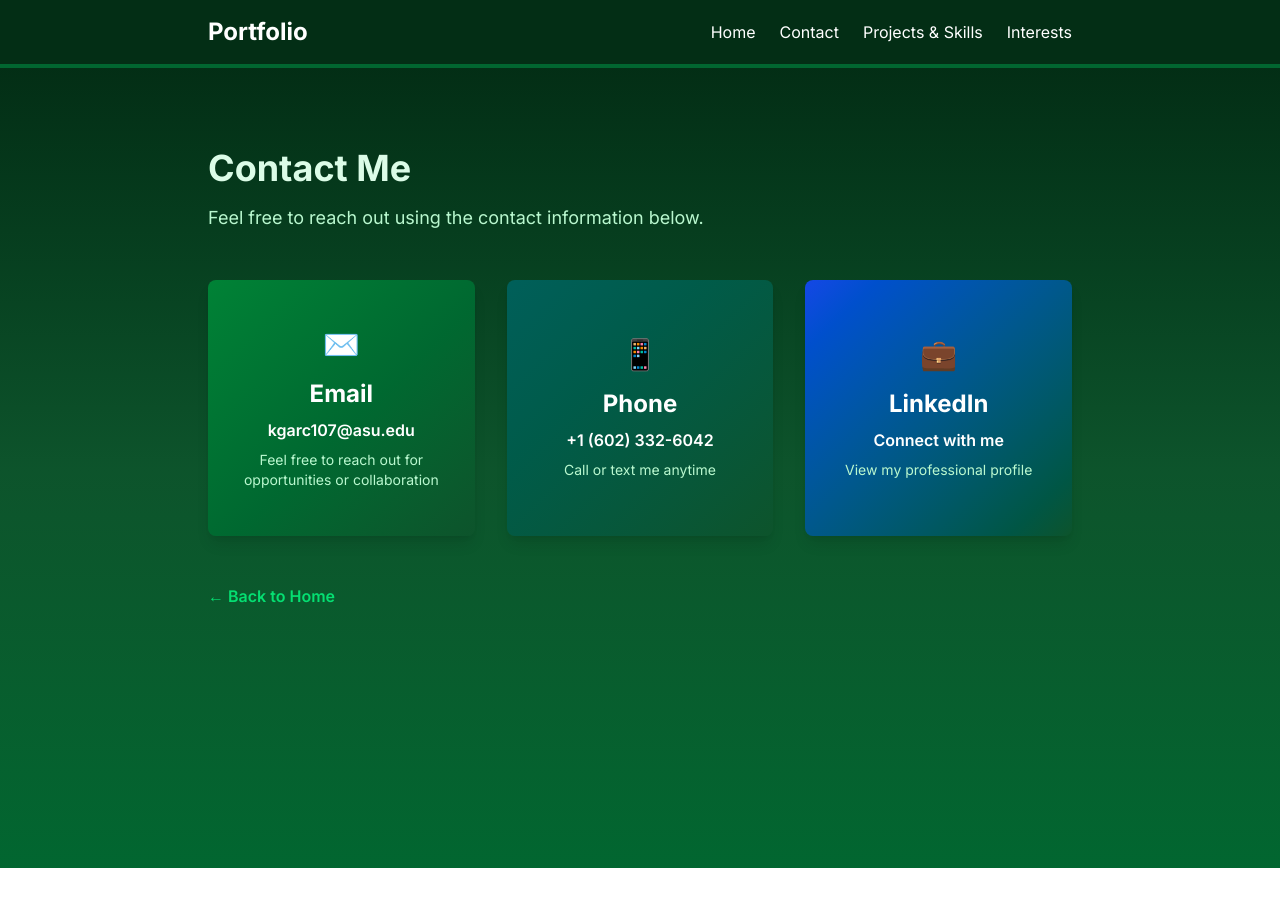
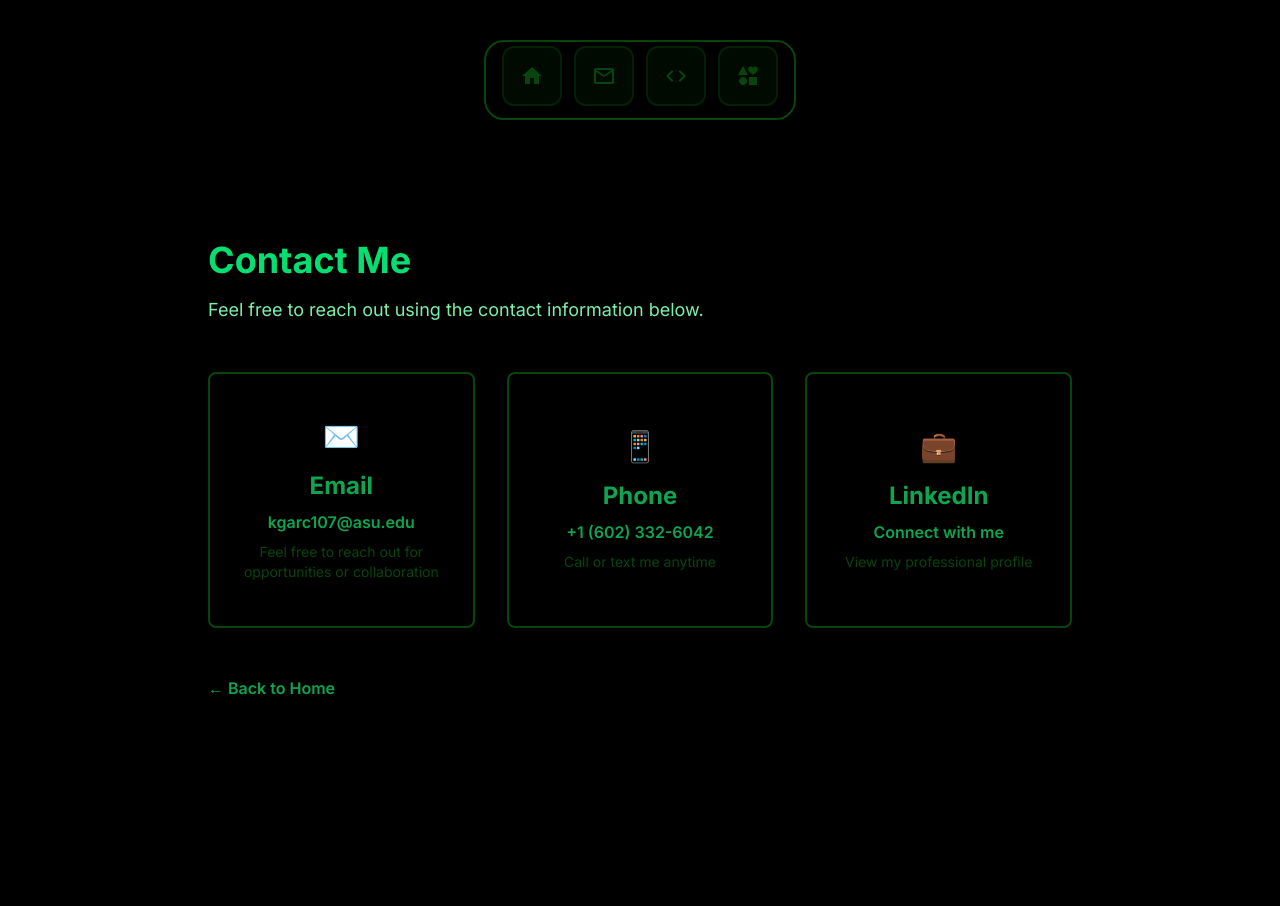
Before and after one commit to kayceegarciia/website, a Next.js app: page /contact in a window 1280 px wide. Shown: the top 906 px of the page. Before the commit the page ends 868 px from the top, so only its background shows below. Built offline with nearby package versions, Linux system fonts and the light colour scheme.

Commit message:
Add animated dock navigation and redesign site with black and custom green theme

```diff
--- a/package.json
+++ b/package.json
@@ -9,9 +9,11 @@
     "lint": "eslint"
   },
   "dependencies": {
+    "motion": "^12.31.0",
     "next": "16.1.6",
     "react": "19.2.3",
-    "react-dom": "19.2.3"
+    "react-dom": "19.2.3",
+    "react-icons": "^5.5.0"
   },
   "devDependencies": {
     "@tailwindcss/postcss": "^4",
--- a/src/app/contact/page.tsx
+++ b/src/app/contact/page.tsx
@@ -1,64 +1,61 @@
-import Navigation from '@/components/Navigation';
 import Link from 'next/link';
 
 export default function Contact() {
   return (
-    <>
-      <Navigation />
-      <main className="min-h-screen bg-gradient-to-b from-green-950 via-green-900 to-green-800">
+    <main className="min-h-screen bg-black">
         <div className="max-w-4xl mx-auto px-4 py-20">
-          <h1 className="text-4xl font-bold text-green-100 mb-4">Contact Me</h1>
-          <p className="text-lg text-green-200 mb-12">
+          <h1 className="text-4xl font-bold text-green-400 mb-4">Contact Me</h1>
+          <p className="text-lg text-green-300 mb-12">
             Feel free to reach out using the contact information below.
           </p>
 
           <div className="grid grid-cols-1 md:grid-cols-3 gap-8">
-            <div className="relative h-64 flex items-center justify-center rounded-lg shadow-lg bg-gradient-to-br from-green-700 to-green-900">
+            <div className="relative h-64 flex items-center justify-center rounded-lg shadow-lg bg-gradient-to-br from-black/60 to-black border-2" style={{borderColor: '#07450C'}}>
               <div className="relative text-center px-6">
                 <div className="flex items-center justify-center mb-4">
                   <div className="text-3xl">✉️</div>
                 </div>
-                <h2 className="text-2xl font-bold text-white mb-2">Email</h2>
-                <p className="text-white mb-2">
-                  <a href="mailto:kgarc107@asu.edu" className="hover:text-green-200 font-semibold">
+                <h2 className="text-2xl font-bold mb-2" style={{color: '#0EA551'}}>Email</h2>
+                <p className="mb-2" style={{color: '#07450C'}}>
+                  <a href="mailto:kgarc107@asu.edu" className="font-semibold" style={{color: '#0EA551'}}>
                     kgarc107@asu.edu
                   </a>
                 </p>
-                <p className="text-green-200 text-sm">
+                <p className="text-sm" style={{color: '#07450C'}}>
                   Feel free to reach out for opportunities or collaboration
                 </p>
               </div>
             </div>
 
-            <div className="relative h-64 flex items-center justify-center rounded-lg shadow-lg bg-gradient-to-br from-teal-800 to-green-900">
+            <div className="relative h-64 flex items-center justify-center rounded-lg shadow-lg bg-gradient-to-br from-black/60 to-black border-2" style={{borderColor: '#07450C'}}>
               <div className="relative text-center px-6">
                 <div className="flex items-center justify-center mb-4">
                   <div className="text-3xl">📱</div>
                 </div>
-                <h2 className="text-2xl font-bold text-white mb-2">Phone</h2>
-                <p className="text-white mb-2">
-                  <a href="tel:+1-602-332-6042" className="hover:text-green-200 font-semibold">
+                <h2 className="text-2xl font-bold mb-2" style={{color: '#0EA551'}}>Phone</h2>
+                <p className="mb-2" style={{color: '#07450C'}}>
+                  <a href="tel:+1-602-332-6042" className="font-semibold" style={{color: '#0EA551'}}>
                     +1 (602) 332-6042
                   </a>
                 </p>
-                <p className="text-green-200 text-sm">
+                <p className="text-sm" style={{color: '#07450C'}}>
                   Call or text me anytime
                 </p>
               </div>
             </div>
 
-            <div className="relative h-64 flex items-center justify-center rounded-lg shadow-lg bg-gradient-to-br from-blue-700 to-green-900">
+            <div className="relative h-64 flex items-center justify-center rounded-lg shadow-lg bg-gradient-to-br from-black/60 to-black border-2" style={{borderColor: '#07450C'}}>
               <div className="relative text-center px-6">
                 <div className="flex items-center justify-center mb-4">
                   <div className="text-3xl">💼</div>
                 </div>
-                <h2 className="text-2xl font-bold text-white mb-2">LinkedIn</h2>
-                <p className="text-white mb-2">
-                  <a href="https://www.linkedin.com/in/kaycee-garciia" target="_blank" rel="noopener noreferrer" className="hover:text-green-200 font-semibold">
+                <h2 className="text-2xl font-bold mb-2" style={{color: '#0EA551'}}>LinkedIn</h2>
+                <p className="mb-2" style={{color: '#07450C'}}>
+                  <a href="https://www.linkedin.com/in/kaycee-garciia" target="_blank" rel="noopener noreferrer" className="font-semibold" style={{color: '#0EA551'}}>
                     Connect with me
                   </a>
                 </p>
-                <p className="text-green-200 text-sm">
+                <p className="text-sm" style={{color: '#07450C'}}>
                   View my professional profile
                 </p>
               </div>
@@ -66,12 +63,11 @@ export default function Contact() {
           </div>
 
           <div className="mt-12">
-            <Link href="/" className="text-green-400 hover:text-green-300 font-semibold">
+            <Link href="/" className="font-semibold" style={{color: '#0EA551'}}>
               ← Back to Home
             </Link>
           </div>
         </div>
-      </main>
-    </>
+    </main>
   );
 }
--- a/src/app/globals.css
+++ b/src/app/globals.css
@@ -1,4 +1,14 @@
 @import "tailwindcss";
+
+html {
+  margin: 0;
+  padding: 0;
+}
+
+body {
+  margin: 0;
+  padding: 0;
+}
 
 :root {
   --background: #ffffff;
--- a/src/app/layout.tsx
+++ b/src/app/layout.tsx
@@ -1,6 +1,7 @@
 import type { Metadata } from "next";
 import { Inter } from "next/font/google";
 import "./globals.css";
+import DockNavigation from "@/components/DockNavigation";
 
 const inter = Inter({
   variable: "--font-inter",
@@ -20,10 +21,13 @@ export default function RootLayout({
   return (
     <html lang="en">
       <body
-        className={`${inter.variable} antialiased`}
+        className={`${inter.variable} antialiased flex flex-col min-h-screen m-0 p-0`}
         style={{ fontFamily: "var(--font-inter), sans-serif" }}
       >
-        {children}
+        <DockNavigation />
+        <main className="flex-1">
+          {children}
+        </main>
       </body>
     </html>
   );
--- a/src/app/page.tsx
+++ b/src/app/page.tsx
@@ -1,72 +1,30 @@
 import Link from 'next/link';
-import Navigation from '@/components/Navigation';
 
 export default function Home() {
   return (
-    <>
-      <Navigation />
-      <main className="min-h-screen bg-gradient-to-b from-green-950 via-green-900 to-green-800">
+    <main className="min-h-screen bg-black">
         <div className="max-w-4xl mx-auto px-4 py-20">
           <section className="text-center mb-16">
-            <h1 className="text-5xl font-bold text-green-100 mb-4">
+            <h1 className="text-5xl font-bold mb-4" style={{color: '#0EA551'}}>
               Kaycee Garcia
             </h1>
-            <p className="text-xl text-green-200 mb-8">
+            <p className="text-xl mb-8" style={{color: '#07450C'}}>
               Computer Science Student & AI/ML Engineer
             </p>
-            <div className="bg-green-900/50 backdrop-blur shadow-lg p-8 mb-12 border-2 border-green-700">
-              <h2 className="text-2xl font-semibold text-green-100 mb-4">About Me</h2>
-              <p className="text-green-200 leading-relaxed mb-4">
+            <div className="bg-black/50 backdrop-blur shadow-lg p-8 mb-12 border-2" style={{borderColor: '#07450C'}}>
+              <h2 className="text-2xl font-semibold mb-4" style={{color: '#0EA551'}}>About Me</h2>
+              <p className="leading-relaxed mb-4" style={{color: '#4ADE80'}}>
                 I'm a Computer Science student at Arizona State University's Barrett, the Honors College, graduating May 2026.
                 Currently an AI/ML Engineer Intern at USAA, I'm passionate about machine learning, data analysis, and building
                 scalable software solutions. I have experience with NLP, distributed systems, and full-stack development.
               </p>
-              <p className="text-green-200 leading-relaxed">
+              <p className="leading-relaxed" style={{color: '#4ADE80'}}>
                 Explore my work through the navigation menu to learn more about my projects, technical skills, professional
                 experience, and what drives me forward in software engineering.
               </p>
             </div>
           </section>
-
-          <section className="grid grid-cols-1 md:grid-cols-3 gap-8 px-4">
-            <Link href="/projects">
-              <div className="relative h-80 w-full flex items-center justify-center cursor-pointer group bg-gradient-to-br from-green-700 to-green-900 rounded-lg shadow-lg hover:shadow-xl hover:scale-105 transition">
-                <div className="relative text-center px-6">
-                  <div className="text-5xl mb-4">💼</div>
-                  <h3 className="text-xl font-bold text-white mb-2">Projects & Skills</h3>
-                  <p className="text-green-100">
-                    View my projects, technical skills, and download my resume.
-                  </p>
-                </div>
-              </div>
-            </Link>
-
-            <Link href="/contact">
-              <div className="relative h-80 w-full flex items-center justify-center cursor-pointer group bg-gradient-to-br from-teal-800 to-green-900 rounded-lg shadow-lg hover:shadow-xl hover:scale-105 transition">
-                <div className="relative text-center px-6">
-                  <div className="text-5xl mb-4">📧</div>
-                  <h3 className="text-xl font-bold text-white mb-2">Contact</h3>
-                  <p className="text-green-100">
-                    Get in touch with me via email or phone.
-                  </p>
-                </div>
-              </div>
-            </Link>
-
-            <Link href="/interests">
-              <div className="relative h-80 w-full flex items-center justify-center cursor-pointer group bg-gradient-to-br from-green-800 to-green-950 rounded-lg shadow-lg hover:shadow-xl hover:scale-105 transition">
-                <div className="relative text-center px-6">
-                  <div className="text-5xl mb-4">⚡</div>
-                  <h3 className="text-xl font-bold text-white mb-2">Interests</h3>
-                  <p className="text-green-100">
-                    Learn about my personal interests and hobbies.
-                  </p>
-                </div>
-              </div>
-            </Link>
-          </section>
         </div>
-      </main>
-    </>
+    </main>
   );
 }
--- a/src/app/projects/page.tsx
+++ b/src/app/projects/page.tsx
@@ -1,4 +1,3 @@
-import Navigation from '@/components/Navigation';
 import Link from 'next/link';
 
 export default function Projects() {
@@ -27,21 +26,19 @@ export default function Projects() {
   };
 
   return (
-    <>
-      <Navigation />
-      <main className="min-h-screen bg-gradient-to-b from-green-950 via-green-900 to-green-800">
+    <main className="min-h-screen bg-black">
         <div className="max-w-4xl mx-auto px-4 py-20">
-          <h1 className="text-4xl font-bold text-green-100 mb-12">Projects & Skills</h1>
+          <h1 className="text-4xl font-bold mb-12" style={{color: '#0EA551'}}>Projects & Skills</h1>
 
           {/* Projects Section */}
           <section className="mb-16">
-            <h2 className="text-3xl font-bold text-green-100 mb-8">My Projects</h2>
+            <h2 className="text-3xl font-bold mb-8" style={{color: '#0EA551'}}>My Projects</h2>
             <div className="grid grid-cols-1 md:grid-cols-2 gap-6">
               {projects.map((project, index) => (
-                <div key={index} className="relative h-64 flex items-center justify-center rounded-lg shadow-lg bg-gradient-to-br from-green-700 to-green-900 p-6">
+                <div key={index} className="relative h-64 flex items-center justify-center rounded-lg shadow-lg bg-gradient-to-br from-black/60 to-black border-2 p-6" style={{borderColor: '#07450C'}}>
                   <div className="relative text-center">
-                    <h3 className="text-xl font-bold text-white mb-2">{project.title}</h3>
-                    <p className="text-green-100 text-sm mb-4">{project.description}</p>
+                    <h3 className="text-xl font-bold mb-2" style={{color: '#0EA551'}}>{project.title}</h3>
+                    <p className="text-sm mb-4" style={{color: '#4ADE80'}}>{project.description}</p>
                     <div className="flex flex-wrap gap-2 justify-center">
                       {project.technologies.map((tech, i) => (
                         <span key={i} className="bg-white/30 text-white text-xs px-2 py-1 rounded-full">
@@ -57,7 +54,7 @@ export default function Projects() {
 
           {/* Skills Section */}
           <section className="mb-16">
-            <h2 className="text-3xl font-bold text-green-100 mb-8">Technical Skills</h2>
+            <h2 className="text-3xl font-bold mb-8" style={{color: '#0EA551'}}>Technical Skills</h2>
             <div className="grid grid-cols-1 md:grid-cols-3 gap-6">
               {Object.entries(skills).map(([category, skillList]) => (
                 <div key={category} className="relative h-72 flex items-center justify-center rounded-lg shadow-lg bg-gradient-to-br from-teal-800 to-green-900 p-6">
@@ -102,7 +99,6 @@ export default function Projects() {
             </Link>
           </div>
         </div>
-      </main>
-    </>
+    </main>
   );
 }
--- /dev/null
+++ b/src/components/Dock.css
@@ -0,0 +1,85 @@
+.dock-outer {
+  display: flex;
+  align-items: center;
+  justify-content: center;
+  width: 100%;
+  min-height: 160px;
+  background: #000000;
+  padding: 16px 12px;
+  overflow: hidden;
+}
+
+.dock-panel {
+  display: flex;
+  gap: 12px;
+  align-items: flex-end;
+  justify-content: center;
+  width: auto;
+  max-width: 90%;
+  background: rgba(0, 0, 0, 0.4);
+  border: 2px solid #07450C;
+  border-radius: 20px;
+  padding: 12px 16px;
+  backdrop-filter: blur(10px);
+  box-shadow: 0 4px 15px rgba(0, 0, 0, 0.3);
+}
+
+.dock-item {
+  display: flex;
+  flex-direction: column;
+  align-items: center;
+  justify-content: center;
+  cursor: pointer;
+  border-radius: 12px;
+  background: rgba(7, 69, 12, 0.15);
+  border: 2px solid rgba(7, 69, 12, 0.4);
+  transition: background-color 0.3s ease;
+  flex-shrink: 0;
+}
+
+.dock-item:hover {
+  background: rgba(7, 69, 12, 0.25);
+  border-color: rgba(7, 69, 12, 0.8);
+}
+
+.dock-item:focus {
+  outline: 2px solid #07450C;
+  outline-offset: 2px;
+}
+
+.dock-icon {
+  display: flex;
+  align-items: center;
+  justify-content: center;
+  color: #07450C;
+  font-size: 24px;
+}
+
+.dock-label {
+  position: absolute;
+  top: -35px;
+  left: 50%;
+  background: rgba(0, 0, 0, 0.9);
+  color: #07450C;
+  padding: 6px 12px;
+  border-radius: 6px;
+  font-size: 12px;
+  font-weight: 500;
+  white-space: nowrap;
+  pointer-events: none;
+  backdrop-filter: blur(4px);
+  border: 1px solid #07450C;
+}
+
+.dock-label::after {
+  content: '';
+  position: absolute;
+  bottom: -4px;
+  left: 50%;
+  transform: translateX(-50%);
+  width: 0;
+  height: 0;
+  border-left: 4px solid transparent;
+  border-right: 4px solid transparent;
+  border-top: 4px solid rgba(0, 0, 0, 0.9);
+}
--- /dev/null
+++ b/src/components/Dock.tsx
@@ -0,0 +1,168 @@
+'use client';
+
+import { motion, useMotionValue, useSpring, useTransform, AnimatePresence, MotionValue } from 'motion/react';
+import { Children, cloneElement, useEffect, useMemo, useRef, useState, ReactNode } from 'react';
+import Link from 'next/link';
+import { usePathname } from 'next/navigation';
+
+import './Dock.css';
+
+interface DockItemProps {
+  children: ReactNode;
+  className?: string;
+  onClick?: () => void;
+  mouseX: MotionValue<number>;
+  spring: any;
+  distance: number;
+  magnification: number;
+  baseItemSize: number;
+}
+
+function DockItem({ children, className = '', onClick, mouseX, spring, distance, magnification, baseItemSize }: DockItemProps) {
+  const ref = useRef<HTMLDivElement>(null);
+  const isHovered = useMotionValue(0);
+
+  const mouseDistance = useTransform(mouseX, (val: number) => {
+    const rect = ref.current?.getBoundingClientRect() ?? {
+      x: 0,
+      width: baseItemSize
+    };
+    return val - rect.x - baseItemSize / 2;
+  });
+
+  const targetSize = useTransform(mouseDistance, [-distance, 0, distance], [baseItemSize, magnification, baseItemSize]);
+  const size = useSpring(targetSize, spring);
+
+  return (
+    <motion.div
+      ref={ref}
+      style={{
+        width: size,
+        height: size
+      }}
+      onHoverStart={() => isHovered.set(1)}
+      onHoverEnd={() => isHovered.set(0)}
+      onFocus={() => isHovered.set(1)}
+      onBlur={() => isHovered.set(0)}
+      onClick={onClick}
+      className={`dock-item ${className}`}
+      tabIndex={0}
+      role="button"
+      aria-haspopup="true"
+    >
+      {Children.map(children, child => cloneElement(child as any, { isHovered }))}
+    </motion.div>
+  );
+}
+
+interface DockLabelProps {
+  children: ReactNode;
+  className?: string;
+  isHovered?: MotionValue<number>;
+}
+
+function DockLabel({ children, className = '', ...rest }: DockLabelProps & { [key: string]: any }) {
+  const { isHovered } = rest;
+  const [isVisible, setIsVisible] = useState(false);
+
+  useEffect(() => {
+    const unsubscribe = isHovered.on('change', (latest: number) => {
+      setIsVisible(latest === 1);
+    });
+    return () => unsubscribe();
+  }, [isHovered]);
+
+  return (
+    <AnimatePresence>
+      {isVisible && (
+        <motion.div
+          initial={{ opacity: 0, y: 0 }}
+          animate={{ opacity: 1, y: -10 }}
+          exit={{ opacity: 0, y: 0 }}
+          transition={{ duration: 0.2 }}
+          className={`dock-label ${className}`}
+          role="tooltip"
+          style={{ x: '-50%' }}
+        >
+          {children}
+        </motion.div>
+      )}
+    </AnimatePresence>
+  );
+}
+
+interface DockIconProps {
+  children: ReactNode;
+  className?: string;
+}
+
+function DockIcon({ children, className = '' }: DockIconProps) {
+  return <div className={`dock-icon ${className}`}>{children}</div>;
+}
+
+interface DockProps {
+  items: any[];
+  className?: string;
+  spring?: any;
+  magnification?: number;
+  distance?: number;
+  panelHeight?: number;
+  dockHeight?: number;
+  baseItemSize?: number;
+}
+
+export default function Dock({
+  items,
+  className = '',
+  spring = { mass: 0.1, stiffness: 150, damping: 12 },
+  magnification = 70,
+  distance = 200,
+  panelHeight = 68,
+  dockHeight = 256,
+  baseItemSize = 50
+}: DockProps) {
+  const mouseX = useMotionValue(Infinity);
+  const isHovered = useMotionValue(0);
+
+  const maxHeight = useMemo(
+    () => Math.max(dockHeight, magnification + magnification / 2 + 4),
+    [magnification, dockHeight]
+  );
+  const heightRow = useTransform(isHovered, [0, 1], [panelHeight, maxHeight]);
+  const height = useSpring(heightRow, spring);
+
+  return (
+    <div className="dock-outer">
+      <motion.div
+        onMouseMove={({ pageX }) => {
+          isHovered.set(1);
+          mouseX.set(pageX);
+        }}
+        onMouseLeave={() => {
+          isHovered.set(0);
+          mouseX.set(Infinity);
+        }}
+        className={`dock-panel ${className}`}
+        style={{ height: panelHeight }}
+        role="toolbar"
+        aria-label="Application dock"
+      >
+        {items.map((item: any, index: number) => (
+          <DockItem
+            key={index}
+            onClick={item.onClick}
+            className={item.className}
+            mouseX={mouseX}
+            spring={spring}
+            distance={distance}
+            magnification={magnification}
+            baseItemSize={baseItemSize}
+          >
+            <DockIcon>{item.icon}</DockIcon>
+            <DockLabel>{item.label}</DockLabel>
+          </DockItem>
+        ))}
+      </motion.div>
+    </div>
+  );
+}
--- /dev/null
+++ b/src/components/DockNavigation.tsx
@@ -0,0 +1,46 @@
+'use client';
+
+import { useRouter, usePathname } from 'next/navigation';
+import { MdHome, MdMailOutline, MdCode, MdInterests } from 'react-icons/md';
+import Dock from './Dock';
+
+export default function DockNavigation() {
+  const router = useRouter();
+  const pathname = usePathname();
+
+  const items = [
+    {
+      icon: <MdHome size={24} />,
+      label: 'Home',
+      onClick: () => router.push('/'),
+      active: pathname === '/'
+    },
+    {
+      icon: <MdMailOutline size={24} />,
+      label: 'Contact',
+      onClick: () => router.push('/contact'),
+      active: pathname === '/contact'
+    },
+    {
+      icon: <MdCode size={24} />,
+      label: 'Projects & Skills',
+      onClick: () => router.push('/projects'),
+      active: pathname === '/projects'
+    },
+    {
+      icon: <MdInterests size={24} />,
+      label: 'Interests',
+      onClick: () => router.push('/interests'),
+      active: pathname === '/interests'
+    },
+  ];
+
+  return (
+    <Dock
+      items={items}
+      panelHeight={80}
+      baseItemSize={60}
+      magnification={100}
+    />
+  );
+}
```
Also changed, not shown: src/app/interests/page.tsx (+3 -7 lines), 1 other file (tests, documents, lock files or other folders).
